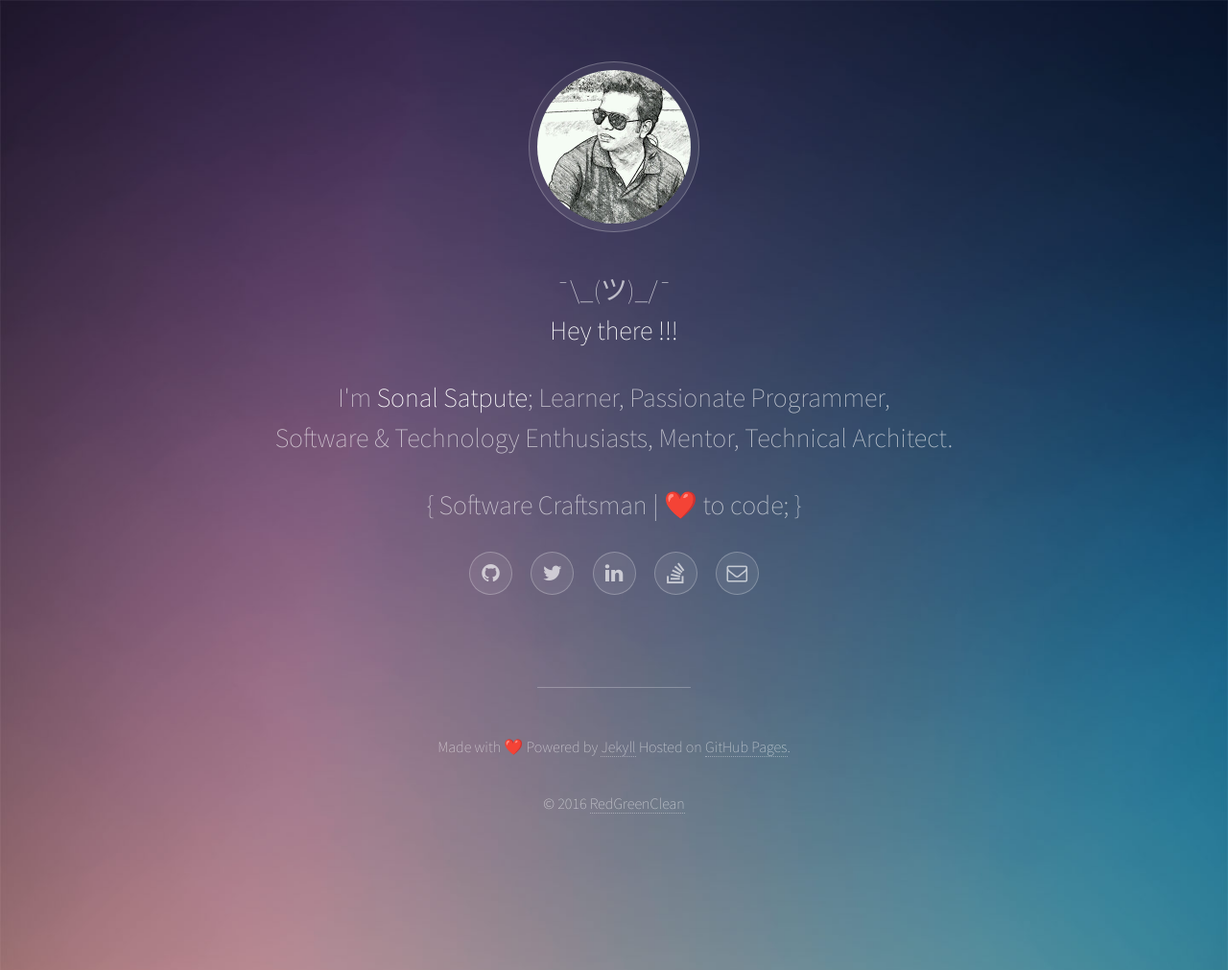
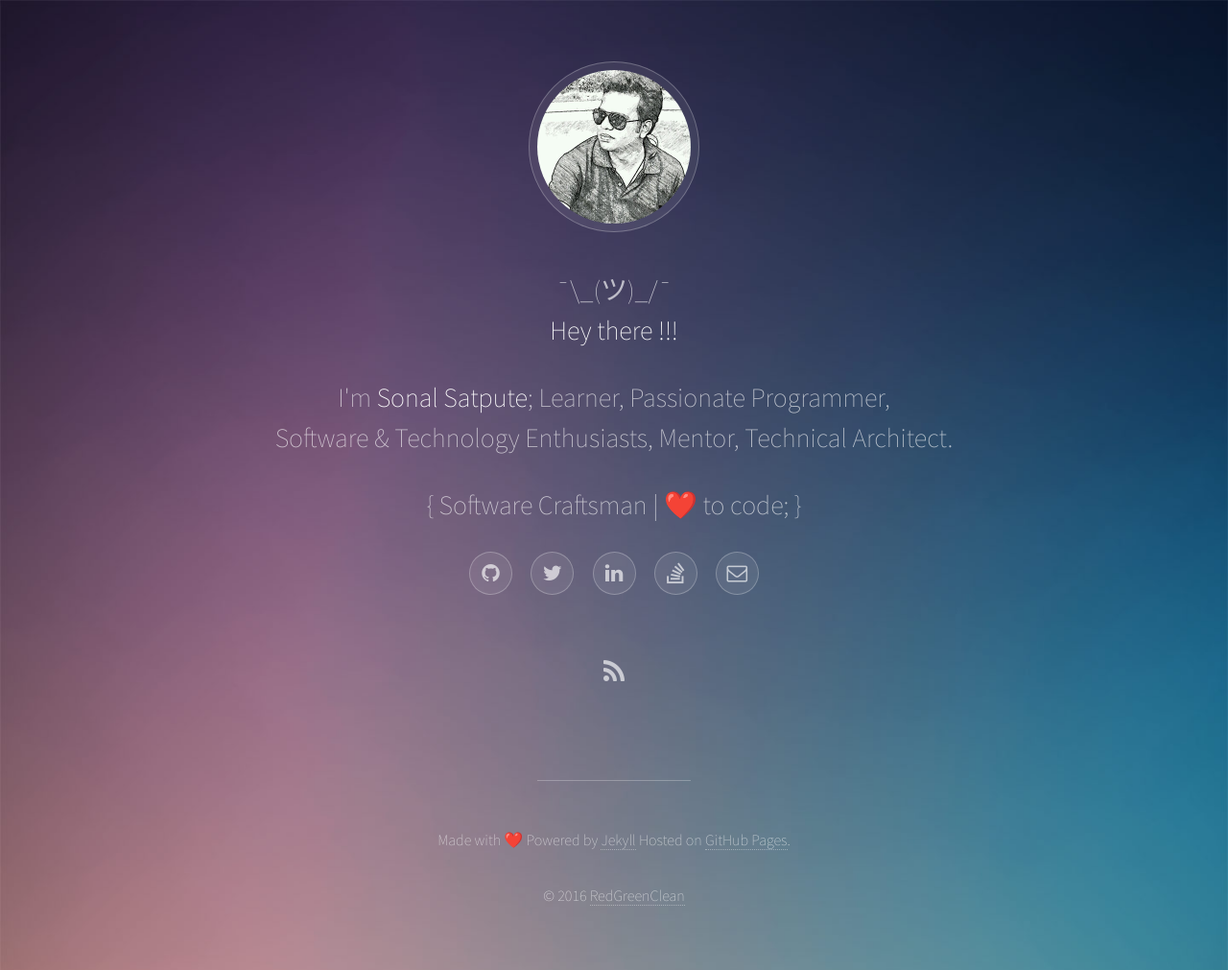
Before and after one commit to sonalsatpute/blog.github.io, a Jekyll site: the page index.html, which Jekyll copies as it is, in a window 1280 px wide. Shown: the whole page at 96% size. Built offline with Jekyll 4.4.1, drawn with Linux system fonts in a browser that asks for light colours.

Commit message:
added blog icom

```diff
--- a/index.html
+++ b/index.html
@@ -27,6 +27,8 @@
 				<li><a href="http://stackoverflow.com/users/544487/sonal-satpute?tab=profile" target="_blank"class="icon style2 fa-stack-overflow"><span class="label">StackOverFlow</span></a></li>
 				<li><a href="mailto:sonal.satpute@gmail.com" class="icon style2 fa-envelope-o"><span class="label">Email</span></a></li>
 			</ul>
+	</br>
+		<h1><a href="https://sonalsatpute.wordpress.com/" target="_blank" class="icon fa fa-rss" aria-hidden="true"><span class="label">Blog</span></a></h1>
 		</header>
 
 		<!-- Main -->
```
